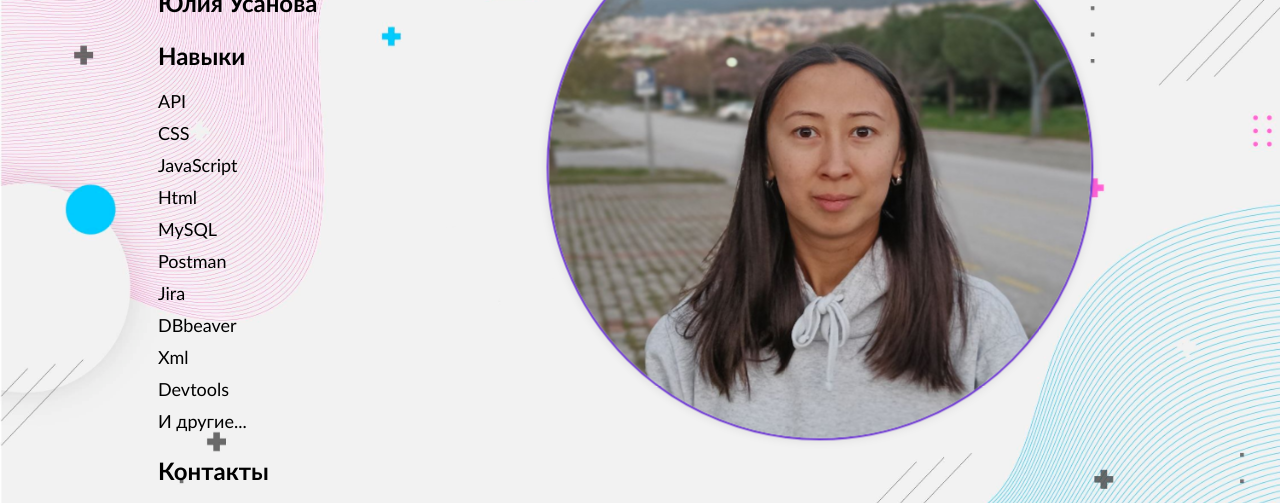
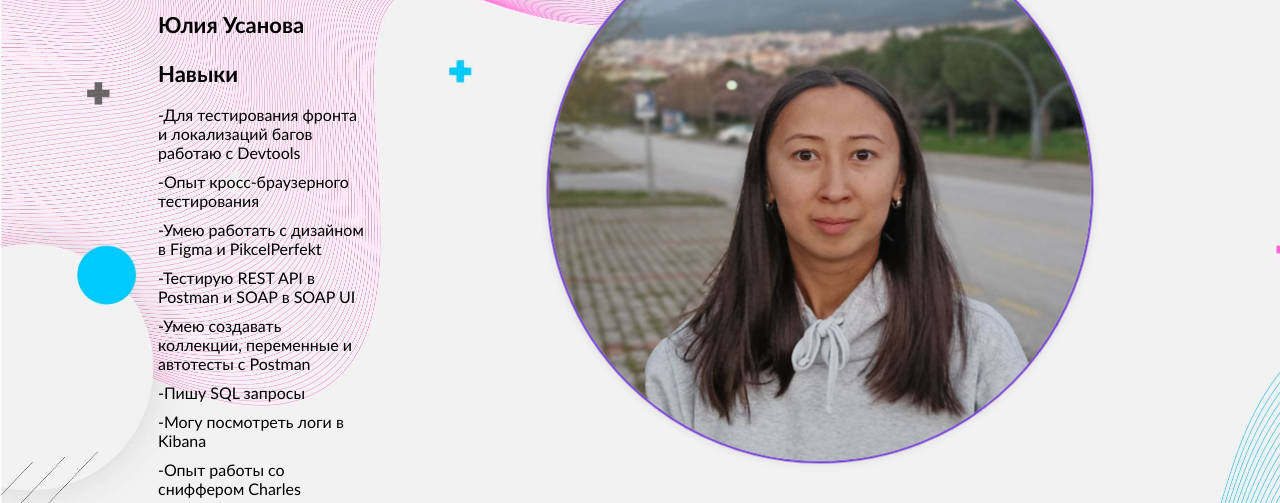
Before and after one commit to Uliya811/CvOpravina, a plain HTML site: page резюме 2.html in a window 1280 px wide. Shown: the part 162-665 px from the top of the page. Drawn offline with Linux system fonts and the light colour scheme.

Commit message:
добавила изменения навыков, проблема слетает верстка после обновления

```diff
--- a/style.css
+++ b/style.css
@@ -4,6 +4,7 @@ body {
     background-size: cover;
     padding-left: 150px;
     overflow: hidden;
+    margin-top: 50px;
   }
 
 
--- a/style2.css
+++ b/style2.css
@@ -36,9 +36,9 @@ body {
     margin-left: 200px;
     margin-bottom: 200px;
     box-shadow: 0 0 10px rgba(0,0,0,0.1);
-    width: 500px;
-    height: 500px;
-    margin-top: 50px;
+    width: 250px;
+    height: 250x;
+    margin-top: 200px;
     margin-right: 200px;
     border-radius: 70%;
     border: 2px solid #0d55ff;
--- a/резюме 2.html
+++ b/резюме 2.html
@@ -24,22 +24,24 @@
  <div class="container">
     <img src="попытканомер5.jpg" alt="Моя фотография" class="photo">
       <h1>QA engeener</h1>
-      <p style="font-size: 24px;">Юлия Усанова </p>
-      <h2 style="font-size: 24px;">Навыки</h2>
-      <ul style="font-size: 18px;">
-        <li>API</li>
-        <li>CSS</li>
-        <li>JavaScript</li>
-        <li>Html</li>
-        <li>MySQL</li>
-        <li>Postman</li>
-        <li>Jira</li>
-        <li>DBbeaver</li>
-        <li>Xml</li>
-        <li>Devtools</li>
-        <li>И другие...</li>
+      <p style="font-size: 22px;">Юлия Усанова </p>
+      <h2 style="font-size: 22px;">Навыки</h2>
+      <ul style="font-size: 16px;">
+        <li>-Для тестирования фронта и локализаций багов работаю с Devtools</li>
+        <li>-Опыт кросс-браузерного тестирования</li>
+        <li>-Умею работать с дизайном в Figma и PikcelPerfekt</li>
+        <li>-Тестирую REST API в Postman и SOAP в SOAP UI</li>
+        <li>-Умею создавать коллекции, переменные и автотесты с Postman</li>
+        <li>-Пишу SQL запросы</li>
+        <li>-Могу посмотреть логи в Kibana</li>
+        <li>-Опыт работы со сниффером Charles</li>
+        <li>-Опыт работы с таск-трекинговыми системами Jira</li>
+        <li>-Знаю, как работать с git</li>
+        <li>-Работала с TMS системой Test It</li>
+        <li>-Прогоняла регресс и смоук</li>
+        <li>-Опыт UX/UI тестирования</li>
       </ul>
-     <h3 style="font-size: 24px;">Контакты</h3>
+     <h3 style="font-size: 22px;">Контакты</h3>
       <ul class="contact-icons">
         <li class="links__link">
           <a href="https://t.me/Uszilla"><img src="телеграм.png" alt="Telegram"></a>
```
